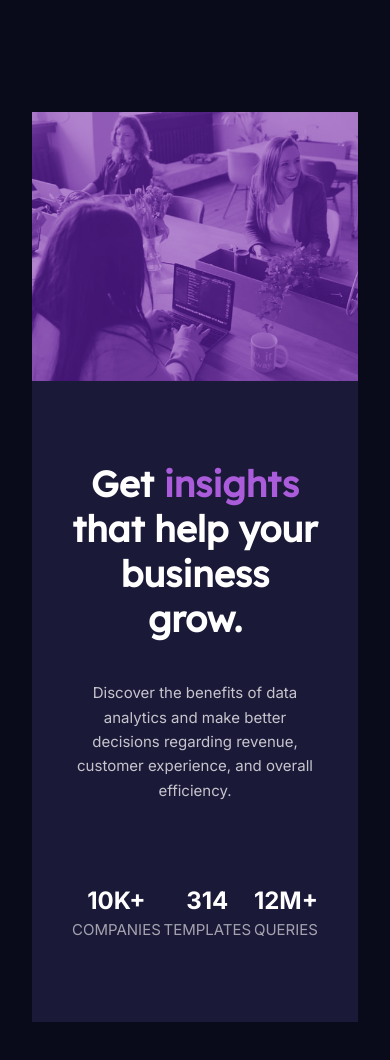
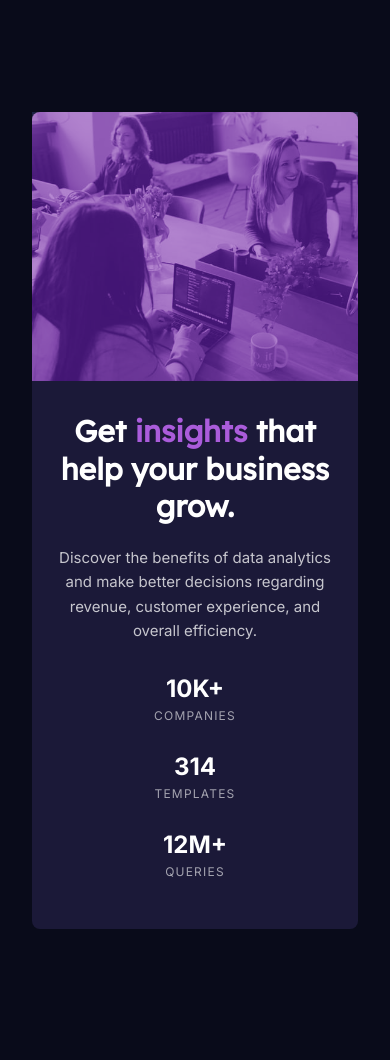
Before and after one commit to JuanBorracho/numiko-challenge, a website: page src/index.html in a window 390 px wide. Drawn offline with Linux system fonts and the light colour scheme.

Commit message:
finished responsive styling

```diff
--- a/src/index.html
+++ b/src/index.html
@@ -19,41 +19,51 @@
         class="grid grid-cols-1 md:grid-cols-2 justify-between max-w-6xl mx-auto"
       >
         <div
-          class="order-2 md:order-1 bg-blue text-center md:text-left pt-20 px-10 pb-20"
+          class="order-2 md:order-1 bg-blue text-center md:text-left pt-8 px-6 pb-6 md:pt-20 md:px-14 md:pb-20 md:rounded-tl-lg md:rounded-bl-lg rounded-bl-lg rounded-br-lg"
         >
-          <main class="max-w-sm">
+          <main
+            class="md:max-w-sm flex-col justify-center items-center md:block"
+          >
             <h2
-              class="text-white-100 mb-10 text-4xl font-lexendDeca font-bold leading-tight"
+              class="text-white-100 mb-5 md:mb-10 text-3xl md:text-4xl font-lexendDeca font-bold leading-tight"
             >
               Get <span class="text-violet-100">insights</span> that help your
               business grow.
             </h2>
 
-            <p class="text-white-75 mb-20 leading-relaxed">
+            <p class="text-white-75 mb-7 md:mb-20 leading-relaxed">
               Discover the benefits of data analytics and make better decisions
               regarding revenue, customer experience, and overall efficiency.
             </p>
 
-            <div class="flex justify-between max-w-sm">
-              <div>
+            <div class="flex flex-col md:flex-row md:justify-between">
+              <div class="mb-6 md:mb-0">
                 <p class="text-white-100 uppercase font-bold text-2xl">10K+</p>
-                <p class="text-white-60 uppercase">Companies</p>
+                <p class="text-white-60 uppercase text-xs tracking-widest">
+                  Companies
+                </p>
               </div>
 
-              <div>
+              <div class="mb-6 md:mb-0">
                 <p class="text-white-100 uppercase font-bold text-2xl">314</p>
-                <p class="text-white-60 uppercase">Templates</p>
+                <p class="text-white-60 uppercase text-xs tracking-widest">
+                  Templates
+                </p>
               </div>
 
-              <div>
+              <div class="mb-6 md:mb-0">
                 <p class="text-white-100 uppercase font-bold text-2xl">12M+</p>
-                <p class="text-white-60 uppercase">Queries</p>
+                <p class="text-white-60 uppercase text-xs tracking-widest">
+                  Queries
+                </p>
               </div>
             </div>
           </main>
         </div>
 
-        <div class="order-1 md:order-2 bg-violet-75">
+        <div
+          class="order-1 md:order-2 bg-violet-75 md:rounded-tr-lg md:rounded-br-lg rounded-tl-lg rounded-tr-lg"
+        >
           <picture>
             <img
               class="h-full object-cover mix-blend-soft-light"
--- a/tailwind.config.js
+++ b/tailwind.config.js
@@ -21,8 +21,10 @@ module.exports = {
       lexendDeca: ['Lexend Deca', 'sans-serif'],
     },
     fontSize: {
+      xs: '.75rem',
       sm: '.9375rem',
       '2xl': '1.5rem',
+      '3xl': '1.875rem',
       '4xl': '2.25rem',
     },
     extend: {},
```
Also changed, not shown: README.md, dist/output.css.
